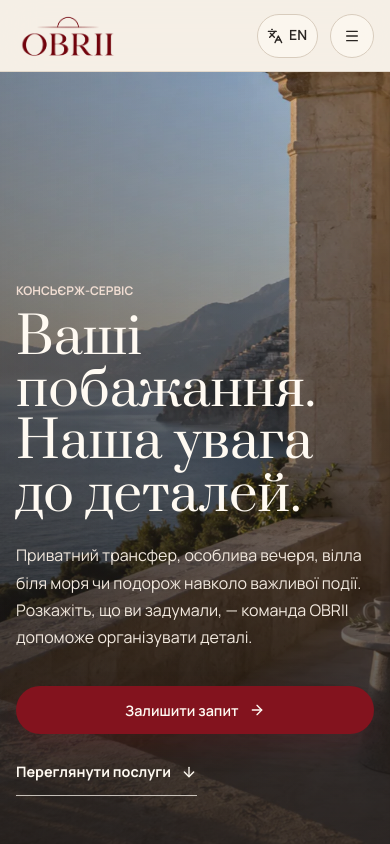
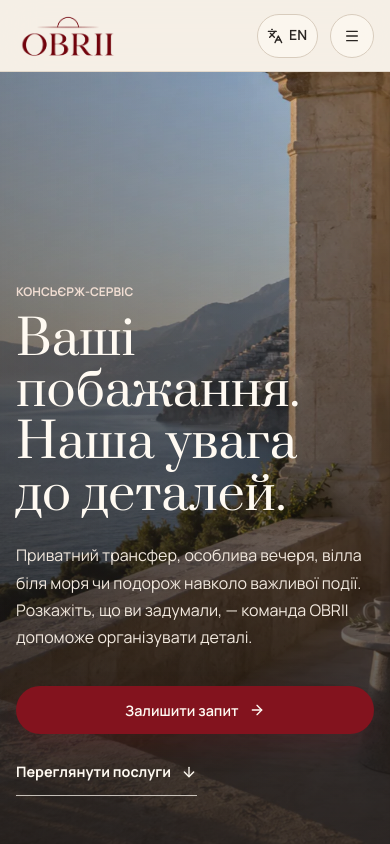
Before and after one commit to vbezia/obrii, a Next.js app: page /concierge in a window 390 px wide. Shown: the top 844 px of the page. Built offline with nearby package versions, Linux system fonts and the light colour scheme.

Commit message:
Reduce concierge hero heading

```diff
--- a/app/globals.css
+++ b/app/globals.css
@@ -1624,11 +1624,11 @@ dd {
 }
 
 .concierge-hero h1 {
-  max-width: 10ch;
+  max-width: 11ch;
   margin: 0.7rem 0 1.35rem;
   color: #fffaf2;
-  font-size: clamp(3.35rem, 6.2vw, 7rem);
-  line-height: 1.03;
+  font-size: 4.25rem;
+  line-height: 1.05;
 }
 
 .concierge-hero-copy > p:not(.eyebrow) {
@@ -2203,7 +2203,8 @@ dd {
 
   .concierge-hero h1 {
     max-width: 11ch;
-    font-size: clamp(3rem, 13vw, 4.35rem);
+    font-size: 3rem;
+    line-height: 1.08;
   }
 
   .concierge-hero-actions {
```
